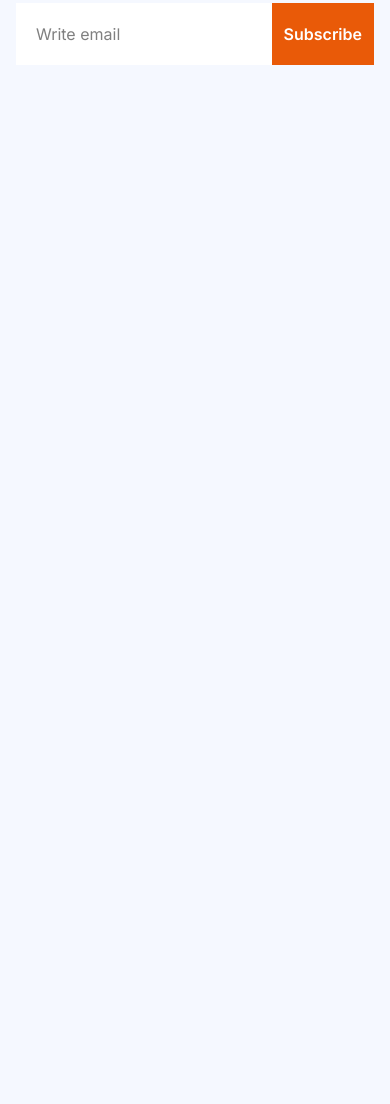
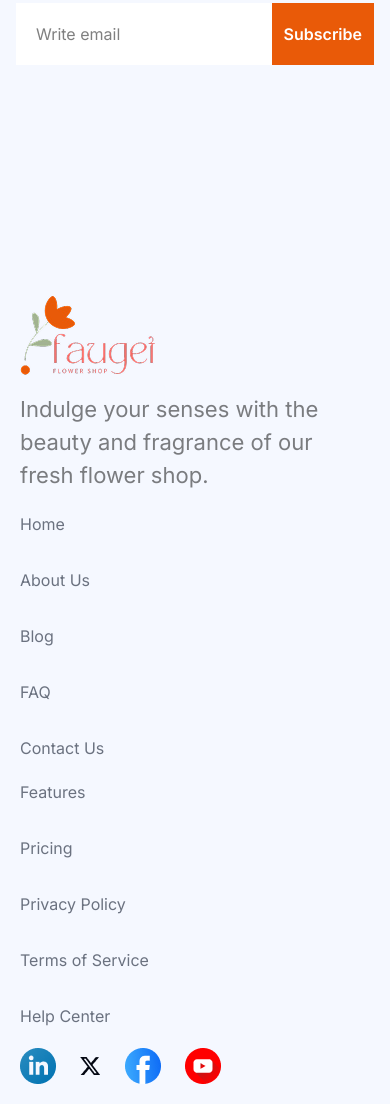
Before and after one commit to iftekharabir/B12A02, a plain HTML site: page index.html in a window 390 px wide. Shown: the part 5245-6349 px from the top of the page. Before the commit the page ends 5519 px from the top, so only its background shows below. Drawn offline with nearby package versions, Linux system fonts and the light colour scheme.

Commit message:
Built flexible and modern footer section using Tailwind CSS with full responsiveness.

```diff
--- a/index.html
+++ b/index.html
@@ -231,4 +231,37 @@
 
         <!-- join section ends here -->
     </main>
+
+    <!-- footer section starts here -->
+
+    <footer
+        class="flex flex-col gap-[20px] p-[20px] max-w-[1140px] mx-auto justify-between items-start md:py-[50px] md:flex-row md:p-0 md:gap-0">
+        <div class="max-w-[359px]">
+            <img src="./assets/images/logo.png" alt="company logo">
+            <p class="text-[22px] text-[rgba(0,0,0,0.5)] mt-4">Indulge your senses with the beauty and fragrance of our
+                fresh flower shop. </p>
+        </div>
+        <div class="flex flex-col text-[#6B7280] leading-6 gap-8">
+            <a href="">Home</a>
+            <a href="">About Us</a>
+            <a href="">Blog</a>
+            <a href="">FAQ</a>
+            <a href="">Contact Us</a>
+        </div>
+        <div class="flex flex-col text-[#6B7280] leading-6 gap-8">
+            <a href="">Features</a>
+            <a href="">Pricing</a>
+            <a href="">Privacy Policy</a>
+            <a href="">Terms of Service</a>
+            <a href="">Help Center</a>
+        </div>
+        <div class="flex flex-row items-center gap-6">
+            <a href=""><img src="./assets/images/icon-linkedin.png" alt=""></a>
+            <a href=""><img src="./assets/images/icon-twitter.png" alt=""></a>
+            <a href=""><img src="./assets/images/icon-facebook.png" alt=""></a>
+            <a href=""><img src="./assets/images/icon-youtube.png" alt=""></a>
+        </div>
+    </footer>
+
+    <!-- footer section ends here -->
 </body>
```
